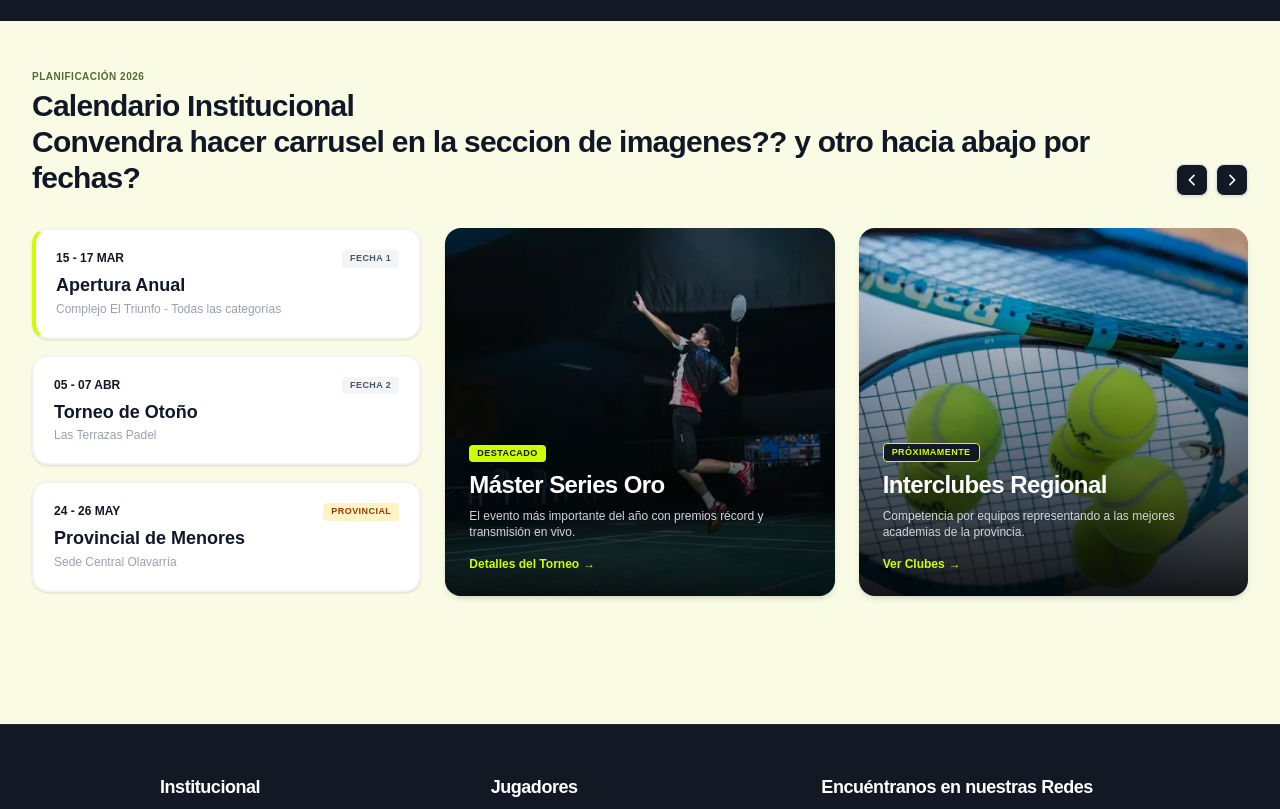
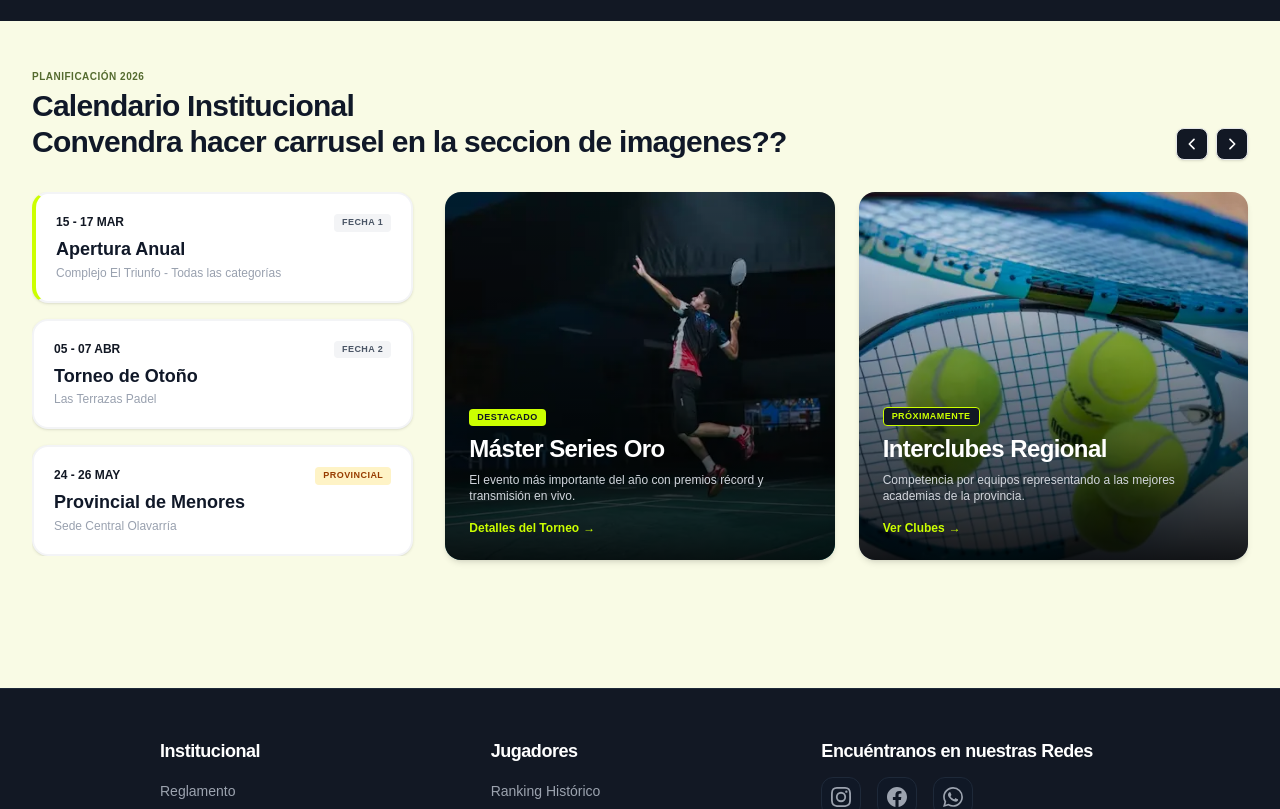
Before and after one commit to saaspaddle-sys/dupla-paddle-saas, a Next.js app in the folder apps/web/: page /torneos in a window 1280 px wide. Shown: the part 380-1189 px from the top of the page. Built offline with nearby package versions, Linux system fonts and the light colour scheme.

Commit message:
add scroll en contenedor de fechas seccion torneos (#38)
agrege un scroll personalizado que seguro modificare mas adelante en el
contenedor fechas de la seccion torneos. cuando tenga datos reales
agregare para que se pongan en orden por fechas.

```diff
--- a/apps/web/src/app/(tournament)/torneos/page.tsx
+++ b/apps/web/src/app/(tournament)/torneos/page.tsx
@@ -33,6 +33,24 @@ export default function TournamentScreen() {
       lugar: "Sede Central Olavarría",
       categorias: "",
       activa: false,
+    },
+    {
+      id: 4,
+      rango: "02 - 07 ABR",
+      etiqueta: "PROVINCIAL",
+      titulo: "Torneo Patitas",
+      lugar: "Punto de Oro, Juarez",
+      categorias: "Caballeros 5ta",
+      activa: true,
+    },
+    {
+      id: 5,
+      rango: "1 - 08 SEP",
+      etiqueta: "PROVINCIAL",
+      titulo: "Torneo Juarense",
+      lugar: "Club Atletico Juarense",
+      categorias: "Damas 1ra",
+      activa: true,
     },
   ];
 
@@ -93,10 +111,7 @@ export default function TournamentScreen() {
               </span>
               <h2 className="text-2xl md:text-3xl font-extrabold text-gray-900 tracking-tight">
                 Calendario Institucional{" "}
-                <p>
-                  Convendra hacer carrusel en la seccion de imagenes?? y otro
-                  hacia abajo por fechas?
-                </p>
+                <p>Convendra hacer carrusel en la seccion de imagenes??</p>
               </h2>
             </div>
             {/* Botones de Navegación del Slider */}
@@ -137,7 +152,7 @@ export default function TournamentScreen() {
           {/* Grilla Principal Asimétrica */}
           <div className="grid grid-cols-1 lg:grid-cols-3 gap-6 items-start">
             {/* COLUMNA IZQUIERDA: Lista de Fechas */}
-            <div className="space-y-4">
+            <div className="flex flex-col gap-4 h-91 overflow-y-auto pr-2 custom-scrollbar">
               {fechasCalendario.map((fecha) => {
                 // Evaluamos dinámicamente si esta tarjeta es la que debe tener el borde verde
                 const estaActiva = idTarjetaActiva === fecha.id;
--- a/apps/web/src/app/globals.css
+++ b/apps/web/src/app/globals.css
@@ -15,6 +15,31 @@
   --color-text-dark-main: var(--dark-foreground);
   --color-text-dark-muted: var(--dark-foreground-muted);
   --shadow-padel-card: 0 4px 20px rgba(0, 0, 0, 0.08);
+}
+/* Scrollbar con mayor contraste */
+.custom-scrollbar::-webkit-scrollbar {
+  width: 10px; /* mas ancho para que sea cómodo de agarrar */
+}
+
+.custom-scrollbar::-webkit-scrollbar-track {
+  background: rgba(0, 0, 0, 0.1); /* Fondo muy suave para delimitar el carril */
+  border-radius: 9999px;
+}
+
+.custom-scrollbar::-webkit-scrollbar-thumb {
+  background: #9ca3af; /* Gris medio (gray-400 de Tailwind) para buen contraste */
+  background: #ccff00;
+  border-radius: 9999px;
+  border: 2px solid transparent; /* Crea un margen con el fondo */
+  border: 1px solid #9ca3af;
+  /*background-clip: content-box;*/
+}
+
+.custom-scrollbar::-webkit-scrollbar-thumb:hover {
+  background: #4b5563; /* Gris oscuro al pasar el cursor (gray-600) */
+  background-clip: content-box;
+  border-color: #4b5563;
+  border: 1px solid;
 }
 
 :root {
```
